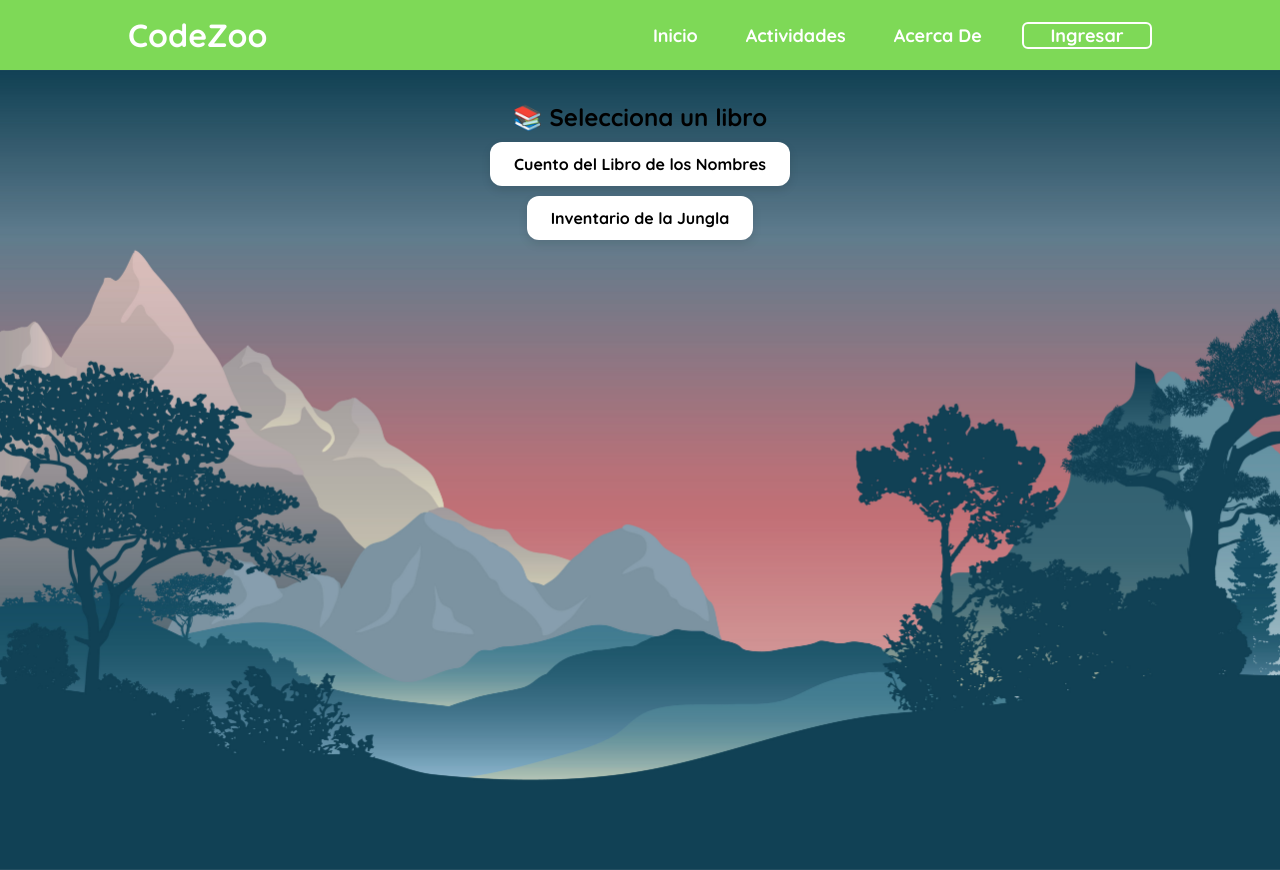
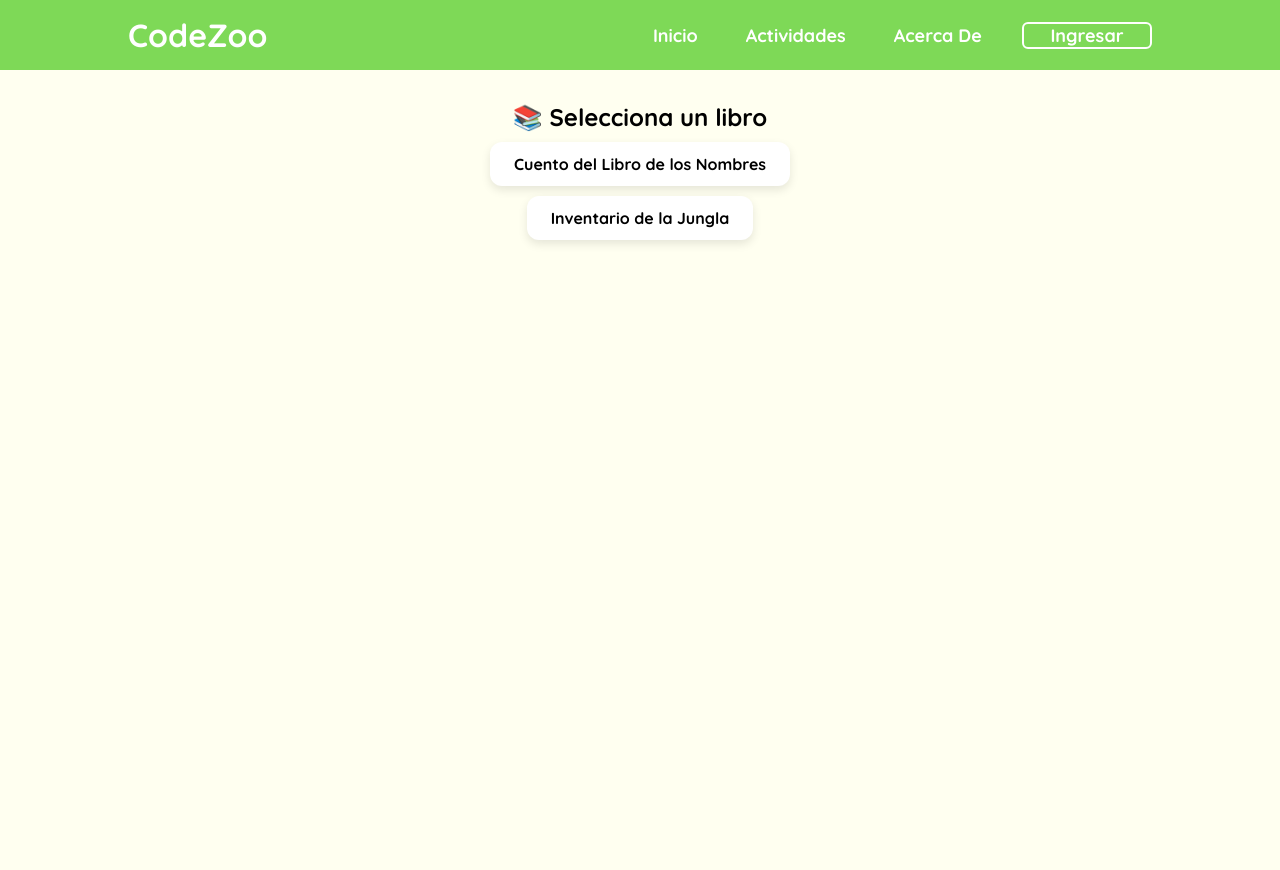
Before and after one commit to esracontrerasor/CodeZoo, a React (Vite) app: page /Libro in a window 1280 px wide. Built offline with nearby package versions, Linux system fonts and the light colour scheme.

Commit message:
cambio de fondo :c

```diff
--- a/src/css/Libro.css
+++ b/src/css/Libro.css
@@ -1,7 +1,6 @@
 .lista-libros {
   text-align: center;
   padding: 2rem;
-  background: url('../resources/background.jpg') no-repeat center center fixed;
   background-size: cover;
   min-height: 100vh;
 }
@@ -31,7 +30,6 @@
 .lector-libro {
   text-align: center;
   padding: 2rem;
-  background: url('../resources/background.jpg') no-repeat center center fixed;
   background-size: cover;
   min-height: 100vh;
 }
@@ -78,15 +76,3 @@
 .boton-regresar:hover {
   background-color: #5a4cd2;
 }
-
-.background-fixed {
-  position: fixed;
-  top: 0;
-  left: 0;
-  width: 100%;
-  height: 100%;
-  background: url('../resources/background.jpg') no-repeat center center;
-  background-size: cover;
-  z-index: -1; /* Se queda detrás de todo */
-  opacity: 1; /* Puedes bajar la opacidad si quieres más discreto */
-}
```
